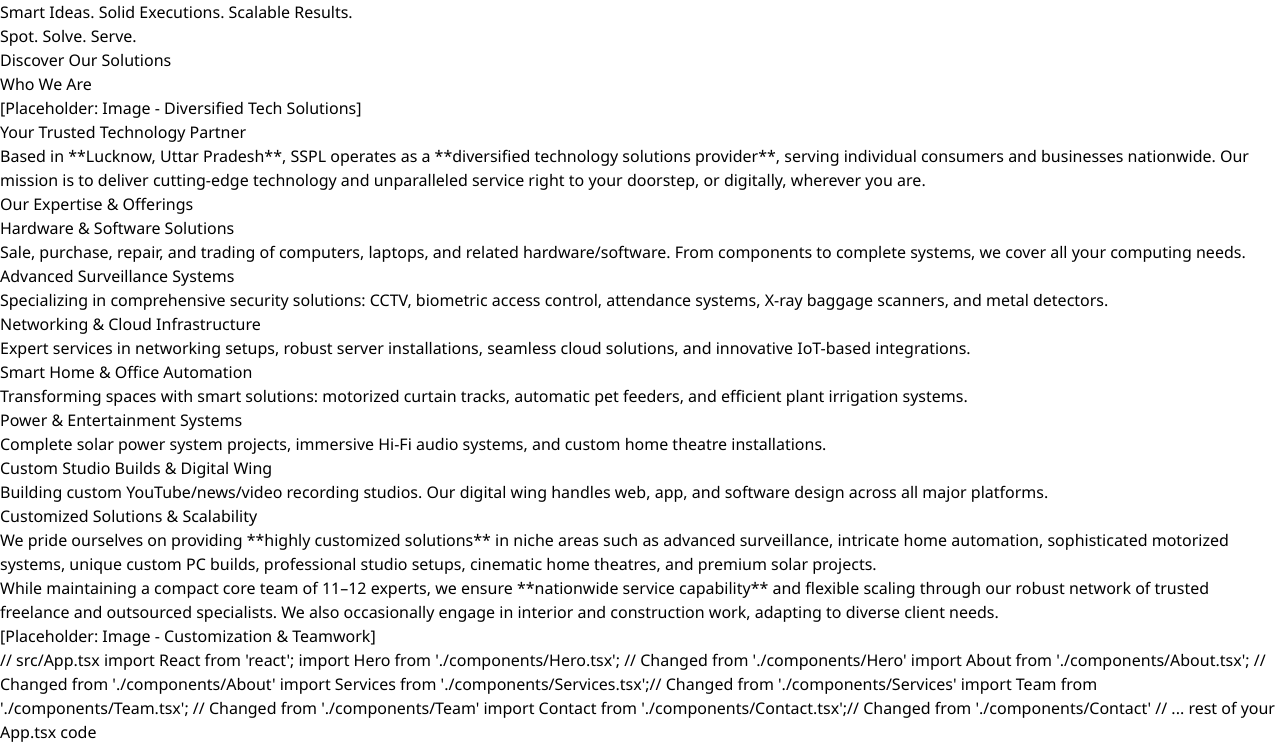
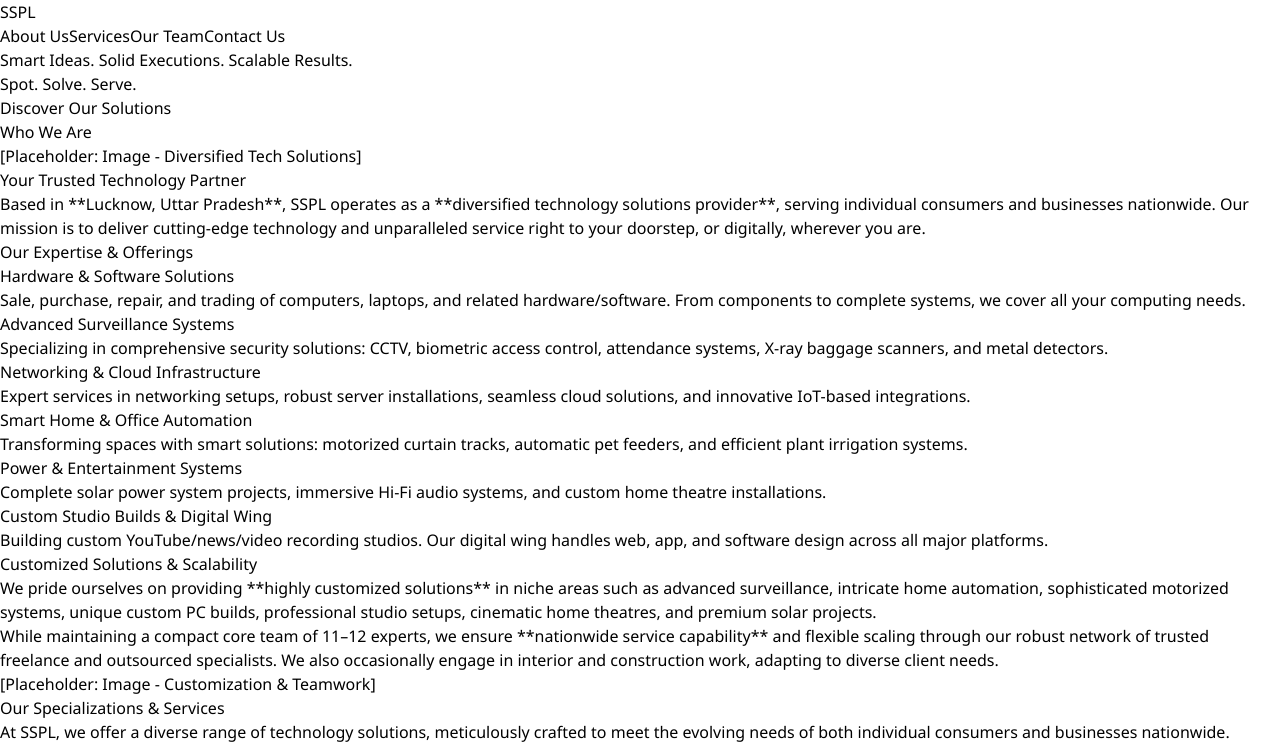
Before and after one commit to cyberghost3301/sspl, a React (Vite) app: page / in a window 1280 px wide. Shown: the top 744 px of the page. Built offline with nearby package versions, Linux system fonts and the light colour scheme.

Commit message:
Update App.tsx

```diff
--- a/src/App.tsx
+++ b/src/App.tsx
@@ -1,40 +1,33 @@
 // src/App.tsx
 import React from 'react';
+import Navbar from './components/Navbar'; // Import Navbar
 import Hero from './components/Hero';
 import About from './components/About';
 import Services from './components/Services';
 import Team from './components/Team';
-import Contact from './components/Contact'; // Import the Contact component
+import Contact from './components/Contact';
 
 const App = () => {
+  const ssplCompanyName = "SSPL"; // Define company name here
   const ssplTagline = "Smart Ideas. Solid Executions. Scalable Results.";
   const ssplMotto = "Spot. Solve. Serve.";
   const heroCallToAction = "Discover Our Solutions";
 
   return (
     <div className="min-h-screen bg-gray-50 font-sans text-gray-800">
-      {/* Hero Section */}
-      <Hero tagline={ssplTagline} motto={ssplMotto} callToAction={heroCallToAction} />
+      {/* Navigation Bar */}
+      <Navbar companyName={ssplCompanyName} />
 
-      {/* About Us Section */}
+      {/* Hero Section - Added pt-20 (or similar) to push content below fixed nav */}
+      <div className="pt-20"> {/* Adjust this padding as needed to clear the fixed navbar */}
+        <Hero tagline={ssplTagline} motto={ssplMotto} callToAction={heroCallToAction} />
+      </div>
+
+      {/* Other sections */}
       <About />
-
-      {/* Services Section */}// src/App.tsx
-import React from 'react';
-import Hero from './components/Hero.tsx';      // Changed from './components/Hero'
-import About from './components/About.tsx';    // Changed from './components/About'
-import Services from './components/Services.tsx';// Changed from './components/Services'
-import Team from './components/Team.tsx';      // Changed from './components/Team'
-import Contact from './components/Contact.tsx';// Changed from './components/Contact'
-
-// ... rest of your App.tsx code
       <Services />
-
-      {/* Team Section */}
       <Team />
-
-      {/* Contact Us Section */}
-      <Contact /> {/* Add the Contact component here */}
+      <Contact />
 
       {/* Footer Section */}
       <footer className="w-full text-center py-8 bg-gray-900 text-gray-400 text-sm">
```
